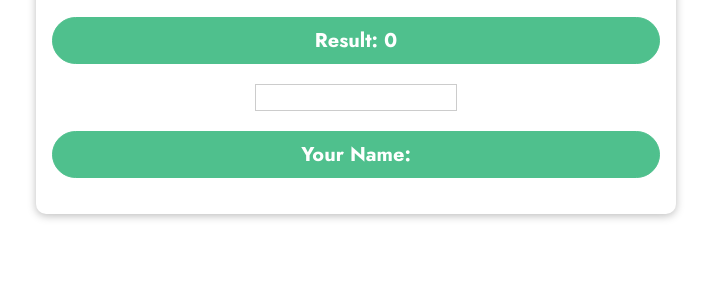
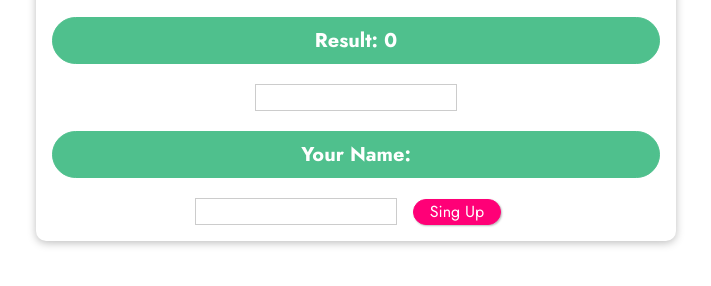
Before and after one commit to TinaLacatis/basics-02-events-starting-code, a plain HTML site: page index.html in a window 1280 px wide. Shown: the part 328-614 px from the top of the page, without its empty margins (284-995 px from the left). Drawn offline with nearby package versions, Linux system fonts and the light colour scheme.

Commit message:
add a form and prevent from refresh the page with js

```diff
--- a/app.js
+++ b/app.js
@@ -6,6 +6,10 @@ const app = Vue.createApp({
     };
   },
   methods: {
+    submitForm(event) {
+      event.preventDefault();
+      alert("Submitted!");
+    },
     setName(event, lastName) {
       this.name = event.target.value + " " + lastName;
     },
--- a/index.html
+++ b/index.html
@@ -23,6 +23,10 @@
       <p>Result: {{ counter }}</p>
       <input type="text" v-on:input="setName($event, 'Lacatis')" />
       <p>Your Name: {{name}}</p>
+      <form v-on:submit="submitForm">
+        <input type="text" />
+        <button>Sing Up</button>
+      </form>
     </section>
   </body>
 </html>
```
